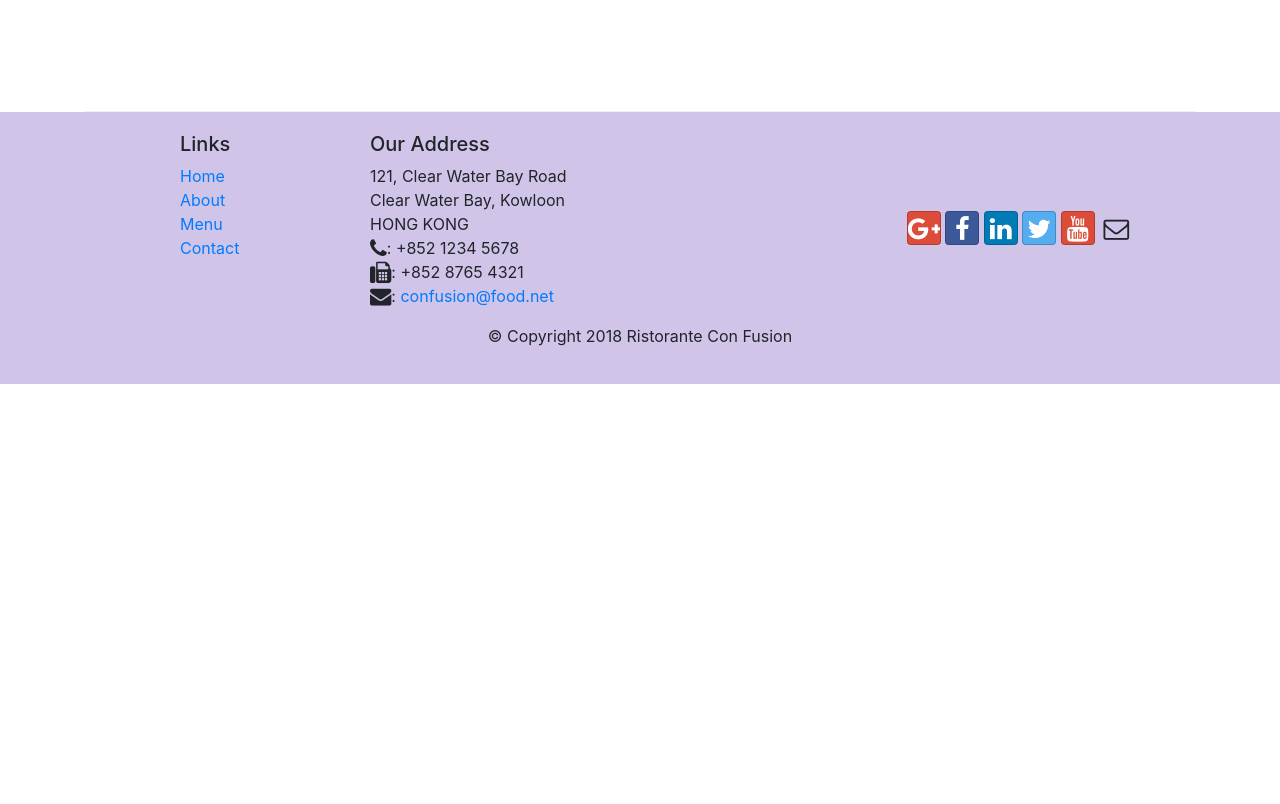
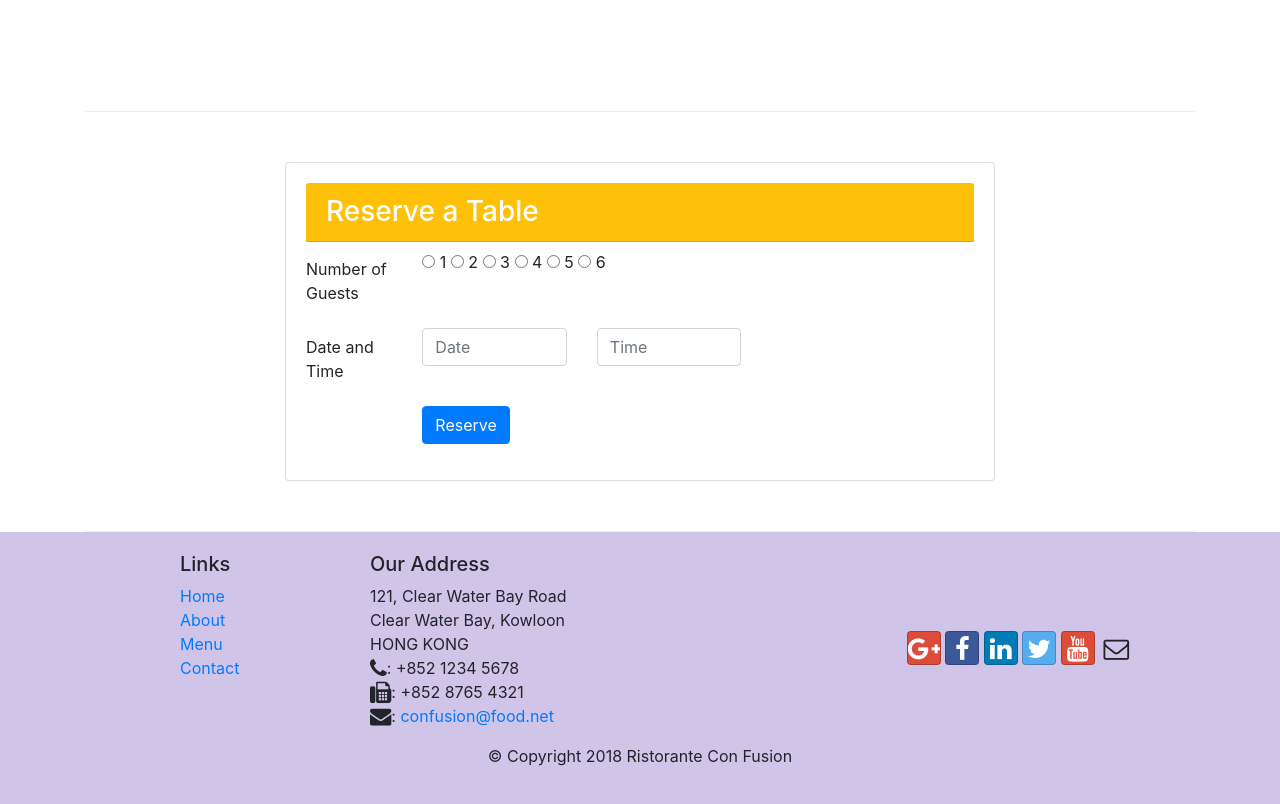
Before and after one commit to carloosbaroon/BootstrapCourse, a website: page index.html in a window 1280 px wide. Shown: the part 1422-2226 px from the top of the page. Before the commit the page ends 1806 px from the top, so only its background shows below. Drawn offline with nearby package versions, Linux system fonts and the light colour scheme.

Commit message:
Assignment 2

```diff
--- a/index.html
+++ b/index.html
@@ -41,8 +41,13 @@
                     <h1>Ristorante con Fusion</h1>
                     <p>We take inspiration from the World's best cuisines, and create a unique fusion experience. Our lipsmacking creations will tickle your culinary senses!</p>
                 </div>
-                <div class="col-12 col-sm align-self-center">
+                <div class="col-12 col-sm-3 align-self-center">
                     <img src="img/logo.png" class="img-fluid">
+                </div>
+                <div class="col-12 col-sm-3 align-self-center">
+                    <a href="#reservationForm">
+                        <button type="button" class="btn-sm btn-warning btn-block">Reserve Table</button>
+                    </a>
                 </div>
             </div>
         </div>
@@ -70,9 +75,13 @@
             <div class="col-12 col-sm-4 col-md-3">
                 <h3>This Month's Promotions</h3>
             </div>
+
             <div class="col col-sm col-md">
-                <h2>Weekend Grand Buffet</h2>
+                <h2>Weekend Grand Buffet <span class="badge badge-danger">NEW</span></h2>
                 <p class="d-none d-sm-block">Featuring mouthwatering combinations with a choice of five different salads, six enticing appetizers, six main entrees and five choicest desserts. Free flowing bubbly and soft drinks. All for just $19.99 per person </p>
+            </div>
+            <div class="media">
+                <img class="d-flex ml-3 img-thumbnail align-self-center" src="img/buffet.png" alt="buffet">
             </div>
         </div>
 
@@ -87,6 +96,53 @@
                         <h2>Alberto Somayya</h2>
                         <h4>Executive Chef</h4>
                         <p class="d-none d-sm-block">Award winning three-star Michelin chef with wide International experience having worked closely with whos-who in the culinary world, he specializes in creating mouthwatering Indo-Italian fusion experiences. </p>
+                    </div>
+                </div>
+            </div>
+        </div>
+
+        <div class="row row-content"id="reservationForm">
+            <div class="col-sm-8 offset-sm-2">
+                <div class="card">
+                    <div class="card-body">
+                        <h3 class="card-header bg-warning text-white">Reserve a Table</h3>
+                        <form>
+                            <div class="form-group row mt-2">
+                                <label for="numberGuests" class="col-sm-2 col-form-label">Number of Guests</label>
+                                <div class="col-sm-10" id="numberGuests">
+                                    <input type="radio" id="oneClient" name="1" value="1">
+                                    <label for="oneClient">1</label>
+                                    <input type="radio" id="twoClients" name="2" value="2">
+                                    <label for="twoClients">2</label>
+                                    <input type="radio" id="threeClients" name="3" value="3">
+                                    <label for="threeClients">3</label>
+                                    <input type="radio" id="fourClients" name="4" value="4">
+                                    <label for="fourClients">4</label>
+                                    <input type="radio" id="fiveClients" name="5" value="5">
+                                    <label for="fiveClients">5</label>
+                                    <input type="radio" id="sixClients" name="6" value="6">
+                                    <label for="sixClients">6</label>
+                                </div>
+                            </div>
+
+                            <div class="form-group row mt-2">
+                                <label for="date" class= "col-sm-2 col-form-label">Date and Time</label>
+                                <div class="col-sm-3" id="date">
+                                    <input type="text" class="form-control" name="date" placeholder="Date">
+                                </div>
+                                <div class="col-sm-3">
+                                    <input type="text" class="form-control"  name="time" placeholder="Time">
+                                </div>
+                            </div>
+
+                            <div class="form-group row">
+                                <label for="reserve" class= "col-sm-2 col-form-label"></label>
+                                <div class="col-sm-3" id="reserve">
+                                    <button type="button" class="btn btn-primary">Reserve</button>
+                                </div>
+
+                            </div>
+                        </form>
                     </div>
                 </div>
             </div>
```
Also changed, not shown: aboutus.html (+1 -1 lines).
